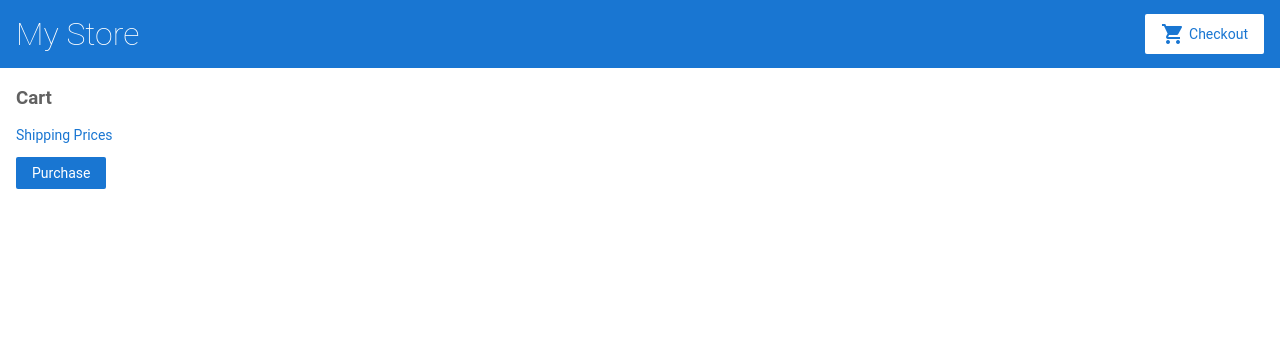
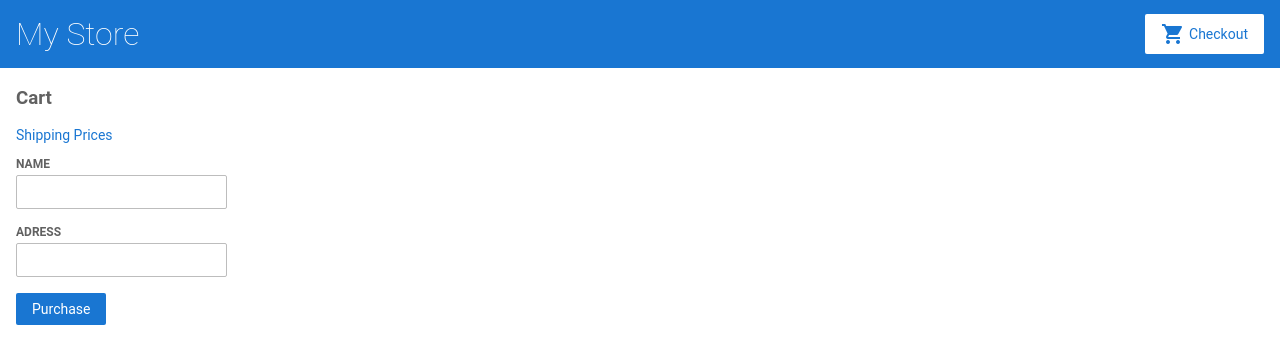
Before and after one commit to oletendart/angular_test, an Angular app: page /cart in a window 1280 px wide. Shown: the top 364 px of the page. Built offline with nearby package versions, Linux system fonts and the light colour scheme.

Commit message:
Create two div contains name + adress in the form in the file cart.component.html

```diff
--- a/src/app/cart/cart.component.html
+++ b/src/app/cart/cart.component.html
@@ -10,5 +10,20 @@
 </div>
 
 <form [formGroup]="checkoutForm" (ngSubmit)="onSubmit(checkoutForm.value)">
+  <div>
+    <label for="name">
+      Name
+    </label>
+    <input id="name" type="text" formControlName="name">
+  </div>
+
+  <div>
+    <label for="address">
+      Adress
+    </label>
+    <input id="address" type="text" formControlName="address">
+  </div>
+
+
   <button class="button" type="submit">Purchase</button>
 </form>
```
